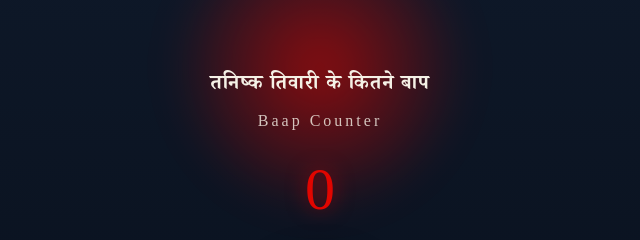
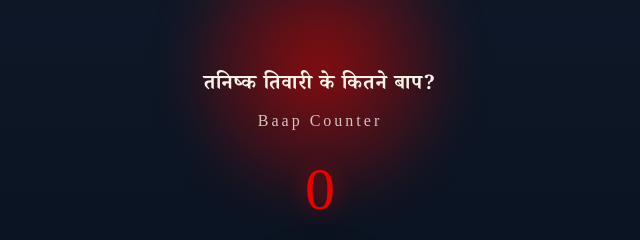
Before and after one commit to tanishqtiwari/counter, a plain HTML site: page index.html in a window 1280 px wide. Shown: the part 151-391 px from the top of the page, 320-960 px from the left. Drawn offline with Linux system fonts and the light colour scheme; no server answers; a web font is replaced by a local one.

Commit message:
Update index.html

```diff
--- a/index.html
+++ b/index.html
@@ -119,7 +119,7 @@
   <div class="container">
     <div class="sun"></div>
 
-    <h1>तनिष्क तिवारी के कितने बाप</h1>
+    <h1>तनिष्क तिवारी के कितने बाप?</h1>
     <div class="sub">Baap Counter</div>
 
     <div id="count">0</div>
```
